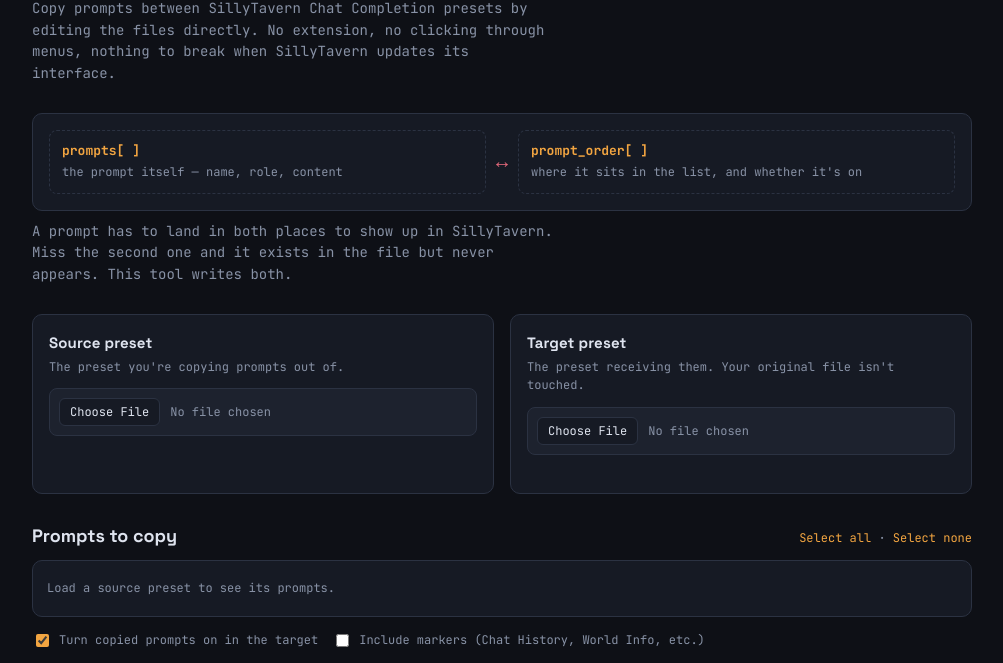
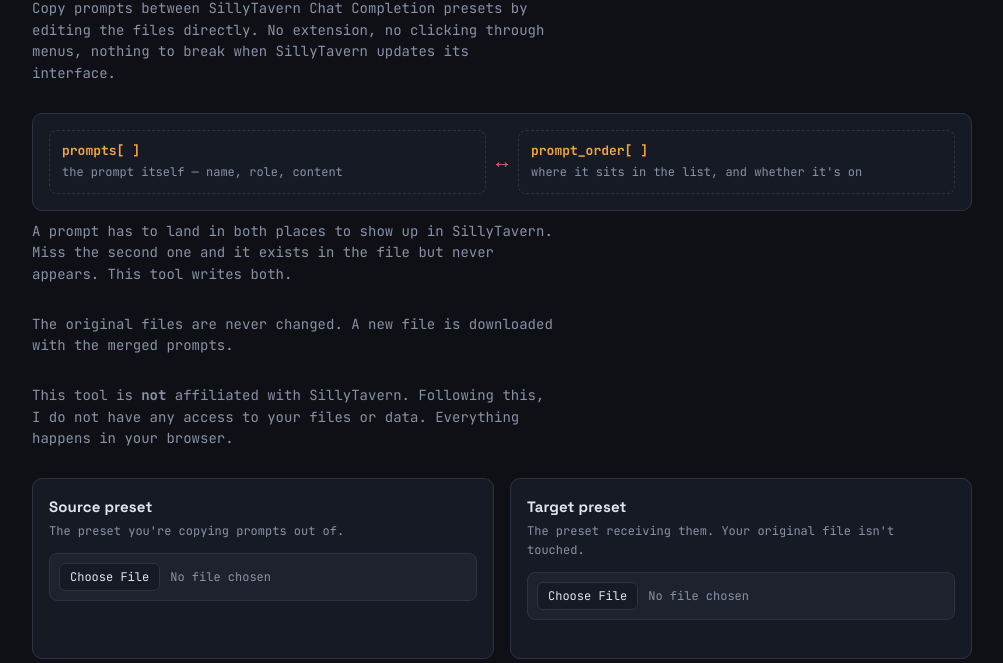
Before and after one commit to Aeluri-monke/PresetCopierWebsite, a plain HTML site: page index.html in a window 1280 px wide. Shown: the part 102-765 px from the top of the page, without its empty margins (138-1141 px from the left). Drawn offline with Linux system fonts and the light colour scheme.

Commit message:
Update index.html

```diff
--- a/index.html
+++ b/index.html
@@ -212,7 +212,8 @@
   <div class="slot"><b>prompt_order[ ]</b><span>where it sits in the list, and whether it's on</span></div>
 </div>
 <p class="sub" style="margin-top:-18px">A prompt has to land in both places to show up in SillyTavern. Miss the second one and it exists in the file but never appears. This tool writes both.</p>
-
+<P class="sub">The original files are never changed. A new file is downloaded with the merged prompts.</p>
+  <p class="sub">This tool is <b>not</b> affiliated with SillyTavern. Following this, I do not have any access to your files or data. Everything happens in your browser.</p>
 <div class="grid">
   <div class="card">
     <h2>Source preset</h2>
```
